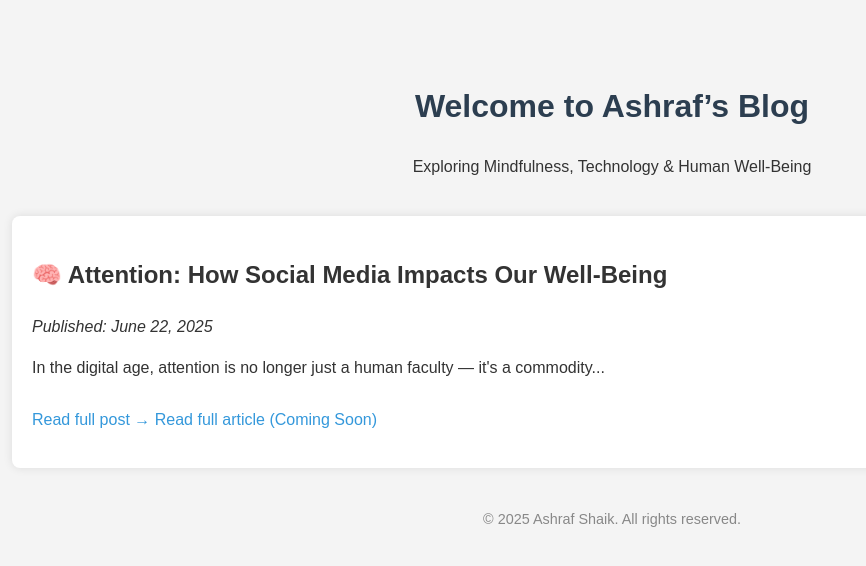
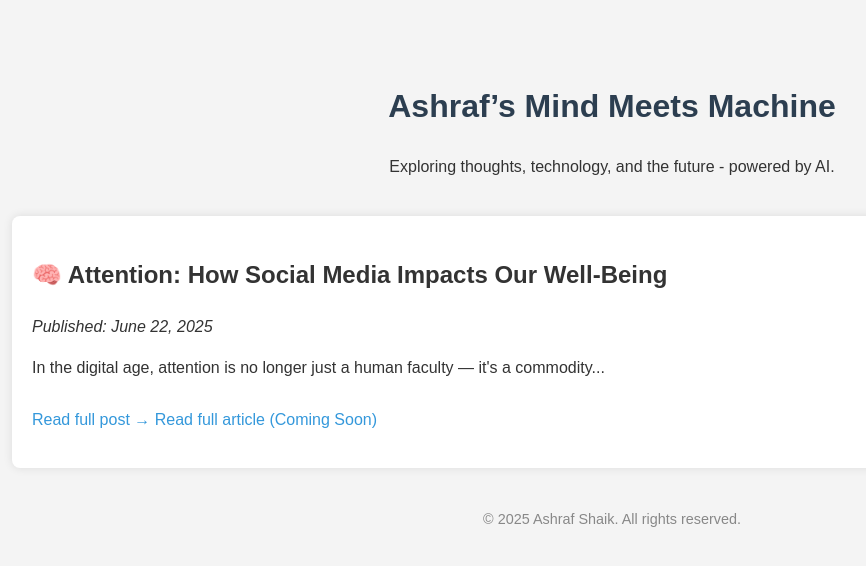
Before and after one commit to ashshaik-ai/ashshaik-ai.github.io, a plain HTML site: page index.html in a window 1280 px wide. Shown: the whole page, without its empty margins (28-894 px from the left). Drawn offline with Linux system fonts and the light colour scheme.

Commit message:
Update index.html

```diff
--- a/index.html
+++ b/index.html
@@ -41,8 +41,8 @@
 <body>
 
   <header>
-    <h1>Welcome to Ashraf’s Blog</h1>
-    <p>Exploring Mindfulness, Technology & Human Well-Being</p>
+    <h1>Ashraf’s Mind Meets Machine</h1>
+    <p>Exploring thoughts, technology, and the future - powered by AI.</p>
   </header>
 
   <div class="post">
```
